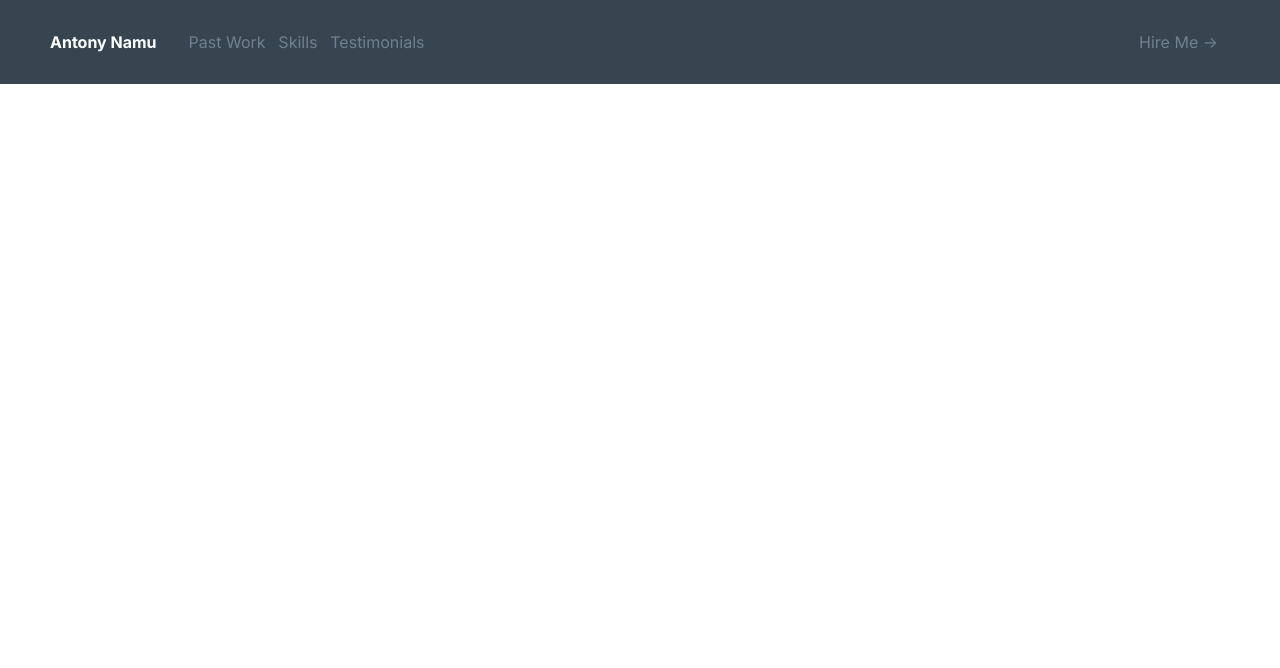
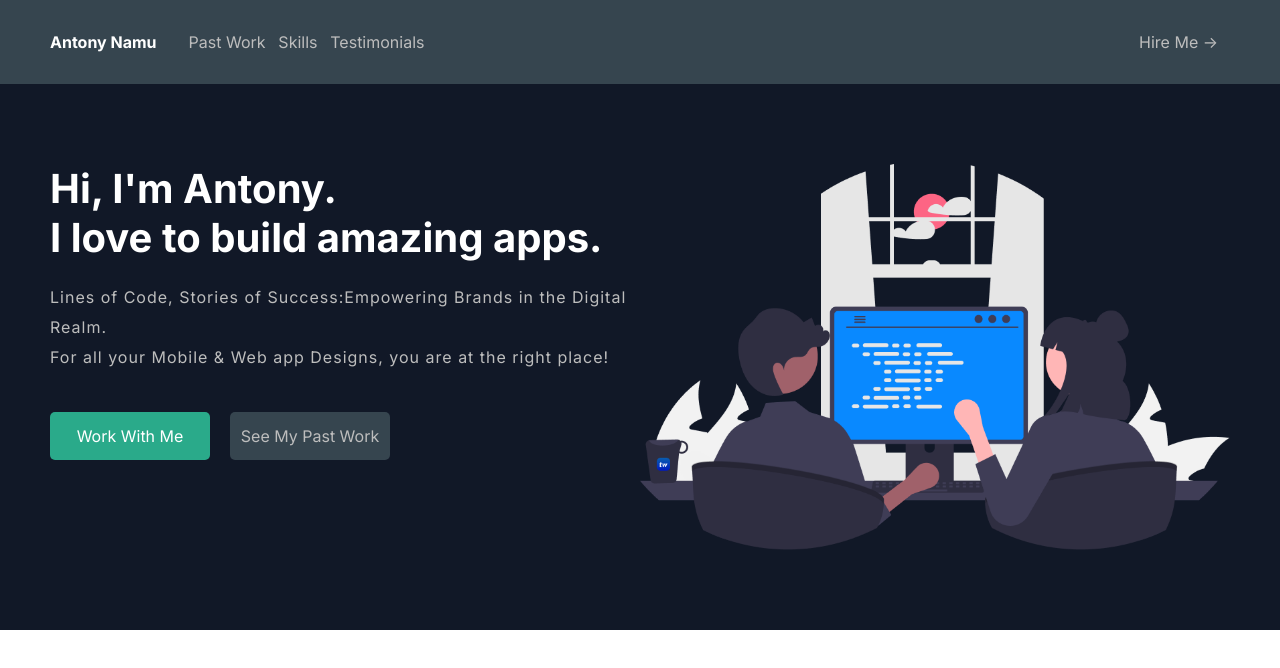
Before and after one commit to codewithAntony/main-portfolio, a React (Vite) app: page / in a window 1280 px wide. Shown: the top 668 px of the page. Built offline with nearby package versions, Linux system fonts and the light colour scheme.

Commit message:
Latest addition

```diff
--- a/src/App.css
+++ b/src/App.css
@@ -1,7 +1,7 @@
 /* make variables */
 :root {
   --lightgray: #D9D9D9;
-  --gray: #708090;
+  --gray: #BDBDBD;
   --orange: #f48915;
   --darkGrey: #464D53;
   --caloryCard: #656565;
@@ -14,6 +14,10 @@
   padding: 0;
 }
 
+.app {
+  background-color: #111827;
+}
+
 a {
   text-decoration: none;
 }
--- a/src/App.jsx
+++ b/src/App.jsx
@@ -1,11 +1,13 @@
 import "./App.css"
 import Header from "./Components/Header/Header"
+import Bread from "./Components/Bread/Bread"
 
 
 function App() {
     return (
         <div className="App">
         <Header />
+        <Bread />
         </div>
     )
 }
--- /dev/null
+++ b/src/Components/Bread/Bread.css
@@ -0,0 +1,71 @@
+.bread {
+    display: flex;
+    justify-content: space-between;
+    padding: 80px 50px;
+    background-color: #111827;
+
+}
+
+.bread-l > span {
+    display: flex;
+    color: white;
+    font-size: 2.5rem;
+    font-weight: bold;
+}
+
+.bread-l > p {
+    color: var(--gray);
+    padding-top: 20px;
+    padding-bottom: 20px;
+    letter-spacing: 1px;
+    line-height: 30px;
+}
+
+.btn {
+    display: flex;
+    gap: 20px;
+    padding-top: 20px;
+}
+
+.btn-1 {
+    width: 10rem;
+    height: 3rem;
+    color: white;
+    background-color: #2AAA8A;
+    font-size: 1em;
+    border-radius: 5px;
+    box-shadow: none;
+    border: none;
+    transition: 0.2s ease;
+}
+
+.btn-1:hover {
+    cursor: pointer;
+    background-color: #478778;
+}
+
+.btn-2 {
+    width: 10rem;
+    height: 3rem;
+    color: var(--gray);
+    background-color: #36454F;
+    font-size: 1em;
+    border-radius: 5px;
+    box-shadow: none;
+    border: none;
+    transition: 0.2s ease;
+}
+
+.btn-2:hover {
+    cursor: pointer;
+    background-color: var(--gray);
+    color: white;
+}
+
+.bread-img {
+    color: #111827;
+    background-color: #111827;
+    border-color: #111827;
+
+    width: 50%;
+}
--- /dev/null
+++ b/src/Components/Bread/Bread.jsx
@@ -0,0 +1,23 @@
+import React from 'react'
+import './Bread.css'
+import Tech from "../../assets/tech2.png"
+const Bread = () => {
+    return (
+        <div className='bread'>
+            <div className='bread-l'>
+                <span>{`Hi, I'm Antony.`}</span>
+                <span>I love to build amazing apps.</span>
+                <p>Lines of Code, Stories of Success:Empowering Brands in the Digital Realm. <br/>For all your Mobile & Web app Designs, you are at the right place!</p>
+                <div className='btn'>
+                    <button className='btn-1'>Work With Me</button>
+                    <button className='btn-2'>See My Past Work</button>
+                </div>
+            </div>
+            {/* Tech image */}
+            <img src={Tech} alt="" className='bread-img'/>
+
+        </div>
+    )
+}
+
+export default Bread
--- a/src/Components/Header/Header.css
+++ b/src/Components/Header/Header.css
@@ -25,7 +25,7 @@
     list-style: none;
     gap: 0.8rem;
     font-size: 1em;
-    font-weight: 10;
+    font-weight: 100;
 }
 
 .header-nav a {
```
Also changed, not shown: src/Components/Hero/Hero.css (added), src/Components/Hero/Hero.jsx (added), src/assets/tech.png, src/assets/tech2.png (added).
